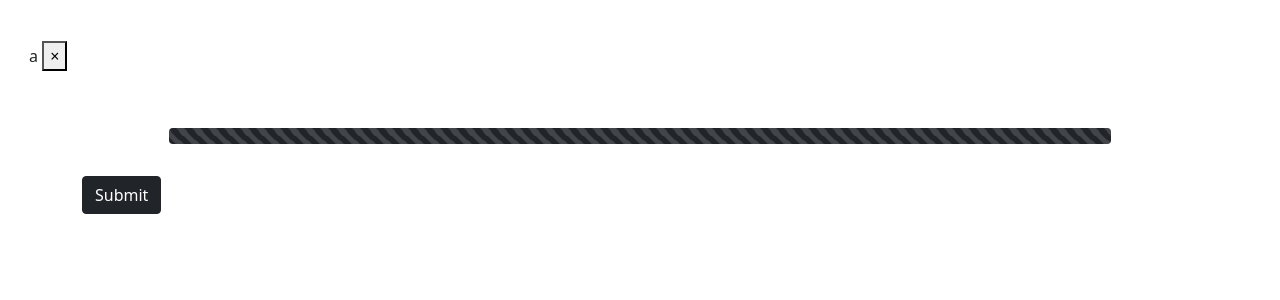
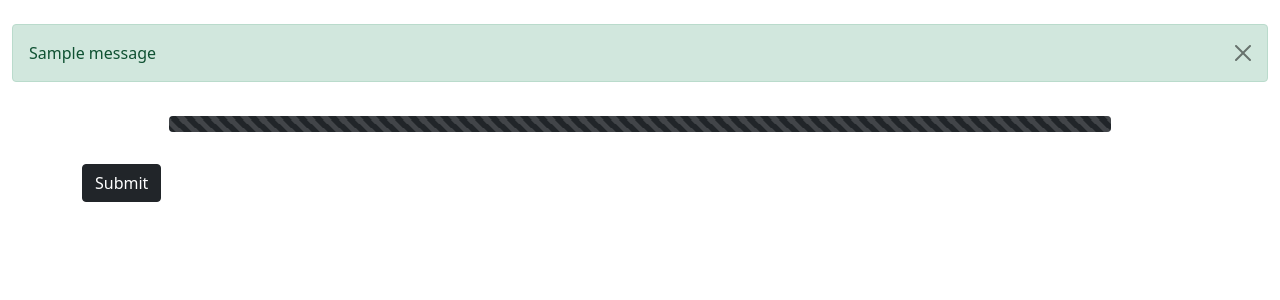
Before and after one commit to Haki-Malai/flask-triviamaster, a Flask app: page /game/1 in a window 1280 px wide. Shown: the part 56-356 px from the top of the page. Run offline with Flask 3, Linux system fonts and the light colour scheme; tables that the repository leaves empty hold one stand-in row (values such as "Sample post"); one stand-in notice (Sample message) is shown; some libraries are stand-ins or nearby versions.

Commit message:
Add flash messages
Add flash messages to the game page to indicate whether the user answered
correctly or not.

```diff
--- a/app/main/routes.py
+++ b/app/main/routes.py
@@ -1,4 +1,5 @@
-from flask import render_template, current_app, request, redirect, url_for
+from flask import render_template, current_app, request, redirect, url_for, \
+    flash
 
 from app import db
 from app.main import bp
@@ -37,6 +38,9 @@ def play_game(game_id):
     game = Game.query.get(game_id)
     question_id = request.form.get('question_id')
     answer_id = request.form.get('answer_id')
-    game.answer_question(question_id, answer_id)
+    if game.answer_question(question_id, answer_id):
+        flash('Correct!', 'success')
+    else:
+        flash('Incorrect!', 'danger')
     db.session.commit()
     return redirect(url_for('main.play_game', game_id=game.id))
--- a/app/models.py
+++ b/app/models.py
@@ -45,6 +45,17 @@ class Game(db.Model):
             game_questions = GameQuestion(game_id=self.id,
                                           question_id=question.id)
             db.session.add(game_questions)
+
+    def answer_question(self, question_id, answer_id):
+        game_question = self.game_questions.filter_by(
+            question_id=question_id).first()
+        if game_question:
+            game_question.answered = True
+            if answer_id:
+                answer = Answer.query.get(answer_id)
+                if answer.correct:
+                    self.score += 1
+                    return True
 
 
 class Question(db.Model):
--- a/app/templates/base.html
+++ b/app/templates/base.html
@@ -38,15 +38,13 @@
     </nav>
     <br>
     <div class="container-fluid">
-      {% with messages = get_flashed_messages() %}
+      {% with messages = get_flashed_messages(with_categories=true) %}
         {% if messages %}
-          {% for message in messages %}
-            <div class="alert alert-{{ message[0] }} alert-dismissible fade show" role="alert">
-              {{ message[1] }}
-              <button type="button" class="close" data-dismiss="alert" aria-label="Close">
-                <span aria-hidden="true">&times;</span>
-              </button>
-            </div>
+          {% for category, message in messages %}
+              <div class="alert alert-{{ category }} alert-dismissible fade show" role="alert" style="position: relative; margin-bottom: 10px;">
+                {{ message }}
+                <button type="button" class="btn-close" data-bs-dismiss="alert" aria-label="Close"></button>
+              </div>
           {% endfor %}
         {% endif %}
       {% endwith %}
--- a/app/templates/game.html
+++ b/app/templates/game.html
@@ -11,7 +11,7 @@
         <input type="hidden" name="question_id" value="{{ question.id }}">
         {% for answer in question.answers %}
           <div class="form-check">
-            <input class="form-check-input bg-dark" type="radio" name="answer" id="answer{{ answer.id }}" value="{{ answer.id }}" required>
+            <input class="form-check-input bg-dark" type="radio" name="answer_id" id="answer{{ answer.id }}" value="{{ answer.id }}" required>
             <label class="form-check-label" for="answer{{ answer.id }}">
               {{ answer.body }}
             </label>
--- a/config.py
+++ b/config.py
@@ -5,6 +5,7 @@ basedir = os.path.abspath(os.path.dirname(__file__))
 class Config:
     # General Configs
     TITLE = 'TriviaMaster'
+    SECRET_KEY = 'secret'
     SQLALCHEMY_TRACK_NOTIFICATIONS = False
     REDIS_URL = os.environ.get('REDIS_URL') or 'redis://'
     ITEMS_PER_PAGE = 10
```
